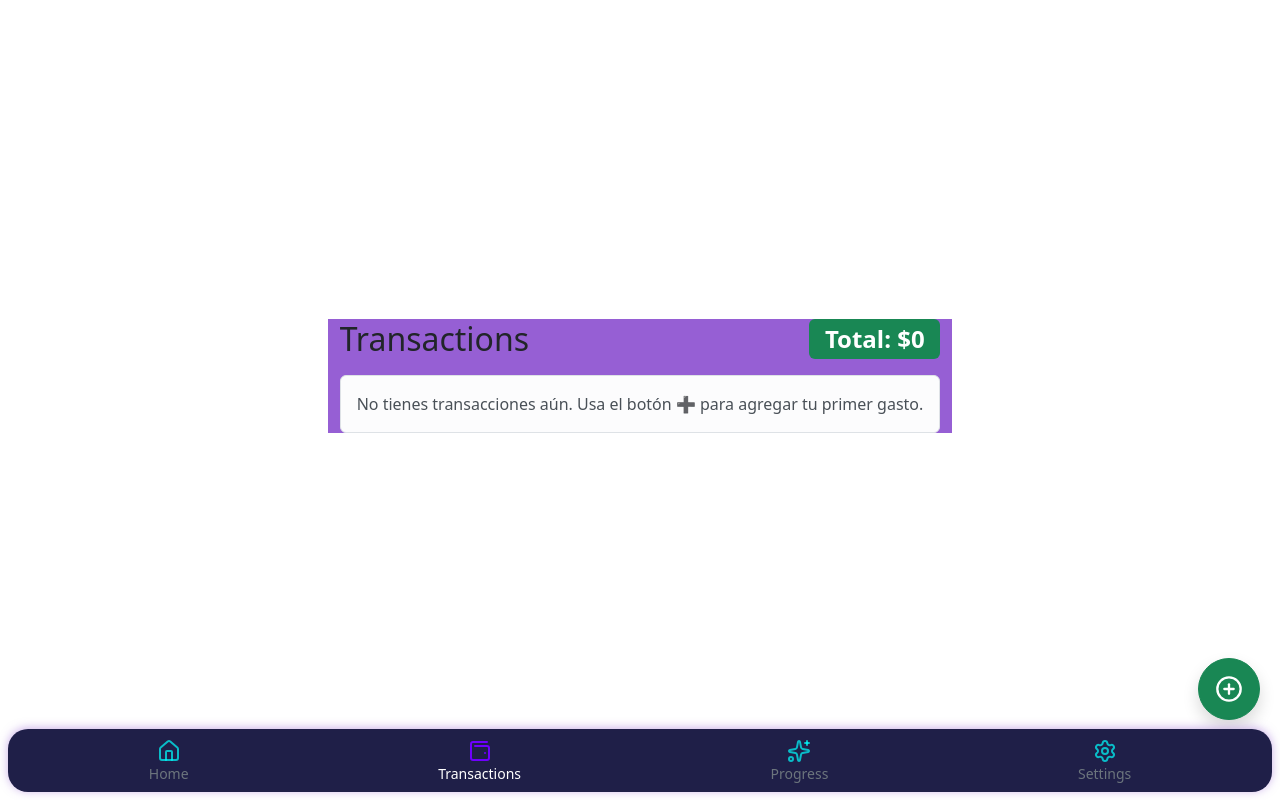
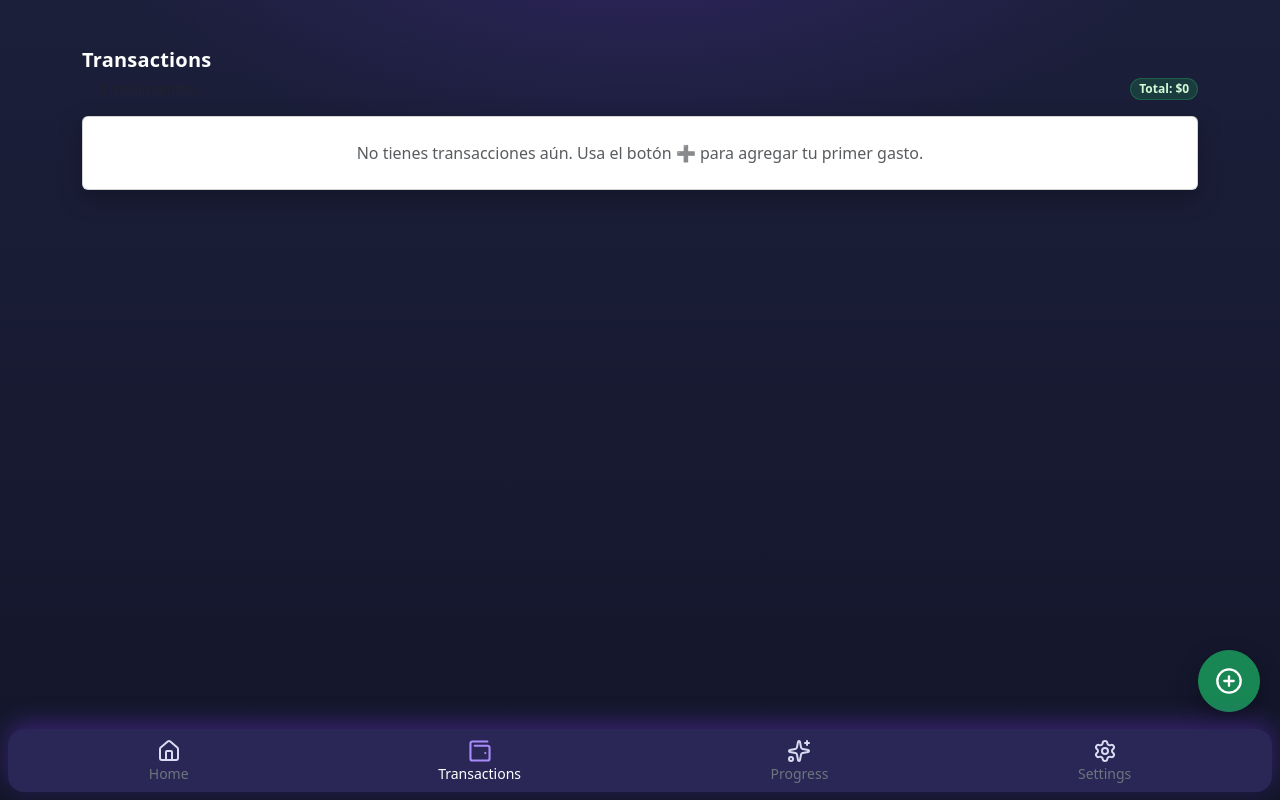
Before and after one commit to Cyttariasp/neo-tracker, a React (Vite) app: page /transactions in a window 1280 px wide. Built offline with nearby package versions, Linux system fonts and the light colour scheme.

Commit message:
feat: improve visual design for transactions list

```diff
--- a/src/components/AddNewExpense.jsx
+++ b/src/components/AddNewExpense.jsx
@@ -9,7 +9,7 @@ function AddNewExpense({ onAdd }) {
     description: "",
     amount: "",
     category: "",
-        date: new Date(),
+    date: new Date(), // por defecto hoy
   });
 
   const modalId = "expenseModal";
@@ -28,6 +28,7 @@ function AddNewExpense({ onAdd }) {
     e.preventDefault();
     if (!form.description || !form.amount || !form.category || !form.date) return;
 
+    // YYYY-MM-DD en horario local
     const y = form.date.getFullYear();
     const m = String(form.date.getMonth() + 1).padStart(2, "0");
     const d = String(form.date.getDate()).padStart(2, "0");
@@ -40,8 +41,10 @@ function AddNewExpense({ onAdd }) {
       date: dateStr,
     });
 
-        setForm({ description: "", amount: "", category: "", date: null });
+    // Reset (fecha vuelve a hoy)
+    setForm({ description: "", amount: "", category: "", date: new Date() });
 
+    // Cerrar modal
     const modalEl = document.getElementById(modalId);
     if (modalEl) {
       const modal = Modal.getInstance(modalEl) || new Modal(modalEl);
@@ -51,27 +54,41 @@ function AddNewExpense({ onAdd }) {
 
   return (
     <>
+      {/* Botón flotante */}
       <button
-                className="btn btn-success rounded-circle p-3 shadow position-fixed"
-                style={{ bottom: "80px", right: "20px" }}
+        className="btn btn-success rounded-circle p-3 position-fixed btn-fab"
+        style={{ bottom: "88px", right: "20px" }}
         data-bs-toggle="modal"
         data-bs-target={`#${modalId}`}
+        aria-label="Agregar gasto"
       >
         <PlusCircle size={28} />
       </button>
 
-            <div className="modal fade" id={modalId} tabIndex="-1" aria-labelledby="expenseModalLabel" aria-hidden="true" ref={modalRef}>
+      {/* Modal */}
+      <div
+        className="modal fade"
+        id={modalId}
+        tabIndex="-1"
+        aria-labelledby="expenseModalLabel"
+        aria-hidden="true"
+        ref={modalRef}
+      >
         <div className="modal-dialog">
           <div className="modal-content">
             <div className="modal-header">
-                            <h1 className="modal-title fs-5" id="expenseModalLabel">Add New Expense</h1>
+              <h1 className="modal-title fs-5" id="expenseModalLabel">
+                Add New Expense
+              </h1>
               <button type="button" className="btn-close" data-bs-dismiss="modal" aria-label="Close" />
             </div>
 
             <form onSubmit={handleSubmit}>
               <div className="modal-body">
                 <div className="mb-3">
-                                    <label htmlFor="description" className="form-label">Name</label>
+                  <label htmlFor="description" className="form-label">
+                    Name
+                  </label>
                   <input
                     id="description"
                     name="description"
@@ -85,7 +102,9 @@ function AddNewExpense({ onAdd }) {
                 </div>
 
                 <div className="mb-3">
-                                    <label htmlFor="amount" className="form-label">Amount</label>
+                  <label htmlFor="amount" className="form-label">
+                    Amount
+                  </label>
                   <div className="input-group">
                     <span className="input-group-text">$</span>
                     <input
@@ -96,6 +115,7 @@ function AddNewExpense({ onAdd }) {
                       placeholder="0.00"
                       step="0.01"
                       min="0"
+                      inputMode="decimal"
                       value={form.amount}
                       onChange={handleChange}
                       required
@@ -104,7 +124,9 @@ function AddNewExpense({ onAdd }) {
                 </div>
 
                 <div className="mb-3">
-                                    <label htmlFor="category" className="form-label">Category</label>
+                  <label htmlFor="category" className="form-label">
+                    Category
+                  </label>
                   <select
                     id="category"
                     name="category"
@@ -113,7 +135,9 @@ function AddNewExpense({ onAdd }) {
                     onChange={handleChange}
                     required
                   >
-                                        <option value="" disabled>Select a category</option>
+                    <option value="" disabled>
+                      Select a category
+                    </option>
                     <option value="food">Food</option>
                     <option value="transport">Transport</option>
                     <option value="entertainment">Entertainment</option>
@@ -136,11 +160,14 @@ function AddNewExpense({ onAdd }) {
               </div>
 
               <div className="modal-footer">
-                                <button type="button" className="btn btn-secondary" data-bs-dismiss="modal">Close</button>
-                                <button type="submit" className="btn btn-primary">Save expense</button>
+                <button type="button" className="btn btn-secondary" data-bs-dismiss="modal">
+                  Close
+                </button>
+                <button type="submit" className="btn btn-primary">
+                  Save expense
+                </button>
               </div>
             </form>
-
           </div>
         </div>
       </div>
--- a/src/index.css
+++ b/src/index.css
@@ -1,225 +1,89 @@
-:root {
-  font-family: system-ui, Avenir, Helvetica, Arial, sans-serif;
-  line-height: 1.5;
-  font-weight: 400;
-
-  color-scheme: light dark;
-  color: rgba(255, 255, 255, 0.87);
-  background-color: #242424;
-
-  font-synthesis: none;
-  text-rendering: optimizeLegibility;
-  -webkit-font-smoothing: antialiased;
-  -moz-osx-font-smoothing: grayscale;
+:root{
+  /* Brighter Dark */
+  --bg-950:#13162a;             /* antes #0b0c1a */
+  --bg-900:#1b1f3a;             /* antes #0f1020 */
+  --surface:#14162b;
+  --surface-2:rgba(255,255,255,.10); /* tarjetas un poco más claras */
+  --border:rgba(255,255,255,.14);
+  --text:#e8e9f0;
+  --muted:#cdd2e8;              /* textos secundarios más claros */
+  --brand:#7c3aed;
+  --brand-500:#7c3aed;
+  --brand-300:#a78bfa;
+  --safe-bottom: env(safe-area-inset-bottom, 0px);
 }
 
-a {
-  font-weight: 500;
-  color: #646cff;
-  text-decoration: inherit;
+html, body { height: 100%; }
+
+body{
+  color: var(--text);
+  background:
+    radial-gradient(900px 420px at 50% -10%, rgba(124,58,237,.20), transparent 60%),
+    linear-gradient(180deg, var(--bg-900), var(--bg-950));
 }
 
-a:hover {
-  color: #535bf2;
+/* Contenido que no queda tapado por la bottom bar */
+.content-safe{
+  padding-bottom: calc(90px + var(--safe-bottom));
 }
 
-body {
-  margin: 0;
-  display: flex;
-  place-items: center;
-  min-width: 320px;
-  min-height: 100vh;
+/* Superficie tipo “glass” */
+.card-surface{
+  background: var(--surface-2);
+  backdrop-filter: saturate(120%) blur(8px);
+  -webkit-backdrop-filter: saturate(120%) blur(8px);
+  border: 1px solid var(--border);
+  border-radius: 1rem;
 }
 
-h1 {
-  font-size: 3.2em;
-  line-height: 1.1;
+/* Sombras y elevación sutil */
+.shadow-soft{ box-shadow: 0 8px 24px rgba(0,0,0,.25); }
+.hover-lift{ transition: transform .15s ease, box-shadow .2s ease; }
+.hover-lift:hover{ transform: translateY(-1px); box-shadow: 0 10px 28px rgba(0,0,0,.32); }
+
+/* Lista en card oscura (mantén si usas la opción A) */
+.list-group-dark .list-group-item{
+  background: transparent;
+  color: var(--text);
+  border-color: var(--border);
 }
 
-button {
-  border-radius: 8px;
-  border: 1px solid transparent;
-  padding: 0.6em 1.2em;
-  font-size: 1em;
-  font-weight: 500;
-  font-family: inherit;
-  background-color: #1a1a1a;
-  cursor: pointer;
-  transition: border-color 0.25s;
+/* Etiquetas/ayudas */
+.text-muted { color: var(--muted) !important; }
+
+/* Títulos más legibles */
+h1,h2,h3,.h4,.h5{ color:#f5f6fb; letter-spacing:.2px; }
+
+/* Badge sutil más visible en dark */
+.badge.bg-success-subtle{
+  background-color: rgba(34,197,94,.18) !important;
+  color:#d2fbd7 !important;
+  border-color: rgba(34,197,94,.28) !important;
 }
 
-button:hover {
-  border-color: #646cff;
+/* Bottom navbar */
+.navbar-glow{
+  background-color:#2a2756;  /* más claro */
+  border-radius: 16px;
+  box-shadow:0 -6px 24px rgba(124,58,237,.35);
+  padding-bottom: calc(8px + var(--safe-bottom));
+  z-index: 1030;
 }
 
-button:focus,
-button:focus-visible {
-  outline: 4px auto -webkit-focus-ring-color;
+/* Iconos */
+.nav-icon{ color:#d9dcf1; transition: all .25s ease; }
+.nav-icon.active{
+  color: var(--brand-300);
+  text-shadow: 0 0 6px var(--brand), 0 0 16px var(--brand);
+  transform: scale(1.06);
 }
 
-@media (prefers-color-scheme: light) {
-  :root {
-    color: #213547;
-    background-color: #ffffff;
-  }
-
-  a:hover {
-    color: #747bff;
-  }
-
-  button {
-    background-color: #f9f9f9;
-  }
+/* Accesibilidad */
+:focus-visible{
+  outline: 2px solid var(--brand-300);
+  outline-offset: 2px;
+  border-radius: 8px;
 }
 
-.navbar-glow {
-  background-color: #1f1f48;
-  border-radius: 20px 20px 20px 20px;
-  box-shadow: 0 -1px 10px rgba(150, 95, 212, 0.5);
-}
-
-.nav-icon {
-  color: #aaa;
-  transition: all 0.3s ease;
-}
-
-.nav-icon.active {
-  color: #6f00ff;
-  text-shadow: 0 0 5px #6f00ff, 0 0 10px #6f00ff;
-}
-
-.navbar-cyberpunk {
-  position: fixed;
-  bottom: 0;
-  left: 0;
-  right: 0;
-  z-index: 1000;
-  padding: 0;
-  margin: 12px;
-  border-radius: 16px;
-  overflow: hidden;
-}
-
-.nav-glass-container {
-  background: rgba(0, 8, 20, 0.85);
-  backdrop-filter: blur(20px);
-  border: 1px solid rgba(0, 255, 255, 0.2);
-  border-radius: 16px;
-  position: relative;
-  padding: 16px 8px 20px;
-  box-shadow:
-    0 8px 32px rgba(0, 255, 255, 0.1),
-    inset 0 1px 0 rgba(0, 255, 255, 0.1);
-}
-
-.nav-grid {
-  display: grid;
-  grid-template-columns: repeat(4, 1fr);
-  gap: 8px;
-}
-
-.nav-item {
-  display: flex;
-  flex-direction: column;
-  align-items: center;
-  text-decoration: none;
-  padding: 8px;
-  border-radius: 12px;
-  transition: all 0.3s cubic-bezier(0.4, 0, 0.2, 1);
-  position: relative;
-}
-
-.nav-icon-wrapper {
-  position: relative;
-  padding: 12px;
-  border-radius: 12px;
-  border: 1px solid rgba(0, 255, 255, 0.2);
-  background: rgba(0, 20, 40, 0.6);
-  transition: all 0.3s ease;
-  margin-bottom: 4px;
-}
-
-.nav-icon {
-  color: rgba(0, 255, 255, 0.7);
-  transition: all 0.3s ease;
-  z-index: 2;
-  position: relative;
-}
-
-.nav-glow {
-  position: absolute;
-  top: 50%;
-  left: 50%;
-  transform: translate(-50%, -50%);
-  width: 40px;
-  height: 40px;
-  border-radius: 50%;
-  background: radial-gradient(circle, rgba(0, 255, 255, 0.2) 0%, transparent 70%);
-  opacity: 0;
-  transition: all 0.3s ease;
-}
-
-.nav-label {
-  font-size: 9px;
-  font-weight: 600;
-  letter-spacing: 1px;
-  color: rgba(0, 255, 255, 0.6);
-  transition: all 0.3s ease;
-  font-family: 'Courier New', monospace;
-}
-
-/* Estados activos */
-.nav-icon-wrapper.active {
-  border-color: #00ffff;
-  background: rgba(0, 255, 255, 0.1);
-  box-shadow:
-    0 0 20px rgba(0, 255, 255, 0.3),
-    inset 0 0 20px rgba(0, 255, 255, 0.1);
-}
-
-.nav-icon-wrapper.active .nav-icon {
-  color: #00ffff;
-  filter: drop-shadow(0 0 8px #00ffff);
-}
-
-.nav-icon-wrapper.active .nav-glow {
-  opacity: 1;
-}
-
-.nav-icon-wrapper.active + .nav-label {
-  color: #00ffff;
-  text-shadow: 0 0 8px rgba(0, 255, 255, 0.5);
-}
-
-/* Línea de escaneo animada */
-.scan-line {
-  position: absolute;
-  top: 0;
-  left: 0;
-  right: 0;
-  height: 2px;
-  background: linear-gradient(90deg,
-    transparent 0%,
-    #00ffff 50%,
-    transparent 100%);
-  animation: scan 3s linear infinite;
-}
-
-@keyframes scan {
-  0% { transform: translateX(-100%); }
-  100% { transform: translateX(100%); }
-}
-
-/* Hover effects */
-.nav-item:hover .nav-icon-wrapper:not(.active) {
-  border-color: rgba(0, 255, 255, 0.5);
-  background: rgba(0, 255, 255, 0.05);
-}
-
-.nav-item:hover .nav-icon:not(.active) {
-  color: rgba(0, 255, 255, 0.9);
-}
-
-.nav-item:hover .nav-label {
-  color: rgba(0, 255, 255, 0.8);
-}
+/* FAB */
+.btn-fab{ box-shadow: 0 8px 22px rgba(0,0,0,.35); }
--- a/src/pages/Transactions.jsx
+++ b/src/pages/Transactions.jsx
@@ -1,13 +1,10 @@
 import { useState, useEffect } from "react";
 import AddNewExpense from "../components/AddNewExpense";
 
-// Helpers ---------
+// Helpers -----------------
 const loadTx = () => {
-  try {
-    return JSON.parse(localStorage.getItem("transactions") ?? "[]");
-  } catch {
-    return [];
-  }
+  try { return JSON.parse(localStorage.getItem("transactions") ?? "[]"); }
+  catch { return []; }
 };
 
 const formatCurrency = (n) =>
@@ -17,22 +14,29 @@ const formatCurrency = (n) =>
     maximumFractionDigits: 0,
   }).format(Number(n) || 0);
 
-const formatDate = (ymd) => {
-  // ymd esperado: "YYYY-MM-DD"
-  if (!ymd) return "";
-  // Forzamos medianoche local para evitar desfases por zona horaria
-  return new Date(`${ymd}T00:00:00`).toLocaleDateString("es-CL", {
+const formatDate = (ymd) =>
+  ymd
+    ? new Date(`${ymd}T00:00:00`).toLocaleDateString("es-CL", {
         year: "numeric",
         month: "short",
         day: "2-digit",
-  });
+      })
+    : "";
+
+const labelByCategory = {
+  food: "Comida",
+  transport: "Transporte",
+  entertainment: "Entretenimiento",
+  delivery: "Delivery App",
+  ridehail: "Transport App",
+  necessary: "Necesario",
 };
-// -----------------
+// -------------------------
 
 function Transactions() {
   const [transactions, setTransactions] = useState(loadTx);
 
-  // Persistencia
+  // Persistencia en localStorage
   useEffect(() => {
     localStorage.setItem("transactions", JSON.stringify(transactions));
   }, [transactions]);
@@ -42,51 +46,75 @@ function Transactions() {
     setTransactions((prev) => [{ ...tx, id }, ...prev]);
   };
 
-  const labelByCategory = {
-    food: "Comida",
-    transport: "Transporte",
-    entertainment: "Entretenimiento",
-    delivery: "Delivery App",
-    ridehail: "Transport App",
-    necessary: "Necesario",
+  const total = transactions.reduce((acc, t) => acc + (Number(t.amount) || 0), 0);
+
+  // Colores por categoría (puntito de color)
+  const colorByCategory = {
+    food: "#34d399",
+    transport: "#60a5fa",
+    entertainment: "#f59e0b",
+    delivery: "#f472b6",
+    ridehail: "#22d3ee",
+    necessary: "#a78bfa",
   };
 
-  const total = transactions.reduce((acc, t) => acc + (Number(t.amount) || 0), 0);
-
   return (
-    <div className="container" style={{ backgroundColor: "#965fd4" }}>
-      <h2 className="mb-3 d-flex justify-content-between align-items-center">
-        <span>Transactions</span>
-        <span className="badge bg-success">Total: {formatCurrency(total)}</span>
-      </h2>
+    <main className="container content-safe py-3">
+      <header className="mb-3 d-flex justify-content-between align-items-end">
+        <div>
+          <h1 className="h5 mb-1 fw-semibold text-white">Transactions</h1>
+          <small className="text-muted">
+            {transactions.length} {transactions.length === 1 ? "movimiento" : "movimientos"}
+          </small>
+        </div>
+        <span className="badge text-success-emphasis bg-success-subtle border border-success-subtle rounded-pill">
+          Total: {formatCurrency(total)}
+        </span>
+      </header>
 
       {transactions.length === 0 ? (
-        <div className="alert alert-light border" role="alert">
-          No tienes transacciones aún. Usa el botón ➕ para agregar tu primer gasto.
+        <div className="card card-surface shadow-soft p-4">
+          <p className="mb-0 text-muted">
+            No tienes transacciones aún. Usa el botón <strong>➕</strong> para agregar tu primer gasto.
+          </p>
         </div>
       ) : (
-        <ul className="list-group">
+        // Opción B: tarjeta clara para más contraste global
+        <div className="card shadow-sm border-0 rounded-4 bg-white text-dark">
+          <ul className="list-group list-group-flush">
             {transactions.map((tx) => (
-            <li
-              key={tx.id}
-              className="list-group-item d-flex justify-content-between align-items-center"
-            >
+              <li key={tx.id} className="list-group-item py-3">
+                <div className="d-flex justify-content-between align-items-center">
+                  <div className="d-flex align-items-start">
+                    <span
+                      className="me-2 rounded-circle d-inline-block"
+                      style={{
+                        width: 10,
+                        height: 10,
+                        backgroundColor: colorByCategory[tx.category] || "#bbb",
+                        marginTop: 6,
+                      }}
+                      aria-hidden="true"
+                    />
                     <div>
-                <strong>{labelByCategory[tx.category] || tx.category}</strong> — {tx.description}
-                <div className="text-muted" style={{ fontSize: "12px" }}>
-                  {formatDate(tx.date)}
+                      <div>
+                        <strong>{labelByCategory[tx.category] || tx.category}</strong>
+                        <span className="text-secondary"> — {tx.description}</span>
+                      </div>
+                      <div className="text-secondary small">{formatDate(tx.date)}</div>
                     </div>
                   </div>
-              <span className="badge bg-primary rounded-pill">
-                {formatCurrency(tx.amount)}
-              </span>
+                  <span className="badge bg-primary rounded-pill">{formatCurrency(tx.amount)}</span>
+                </div>
               </li>
             ))}
           </ul>
+        </div>
       )}
 
+      {/* FAB + Modal */}
       <AddNewExpense onAdd={handleAddExpense} />
-    </div>
+    </main>
   );
 }
 
```
Lines whose indentation alone changed are shown as unchanged.
